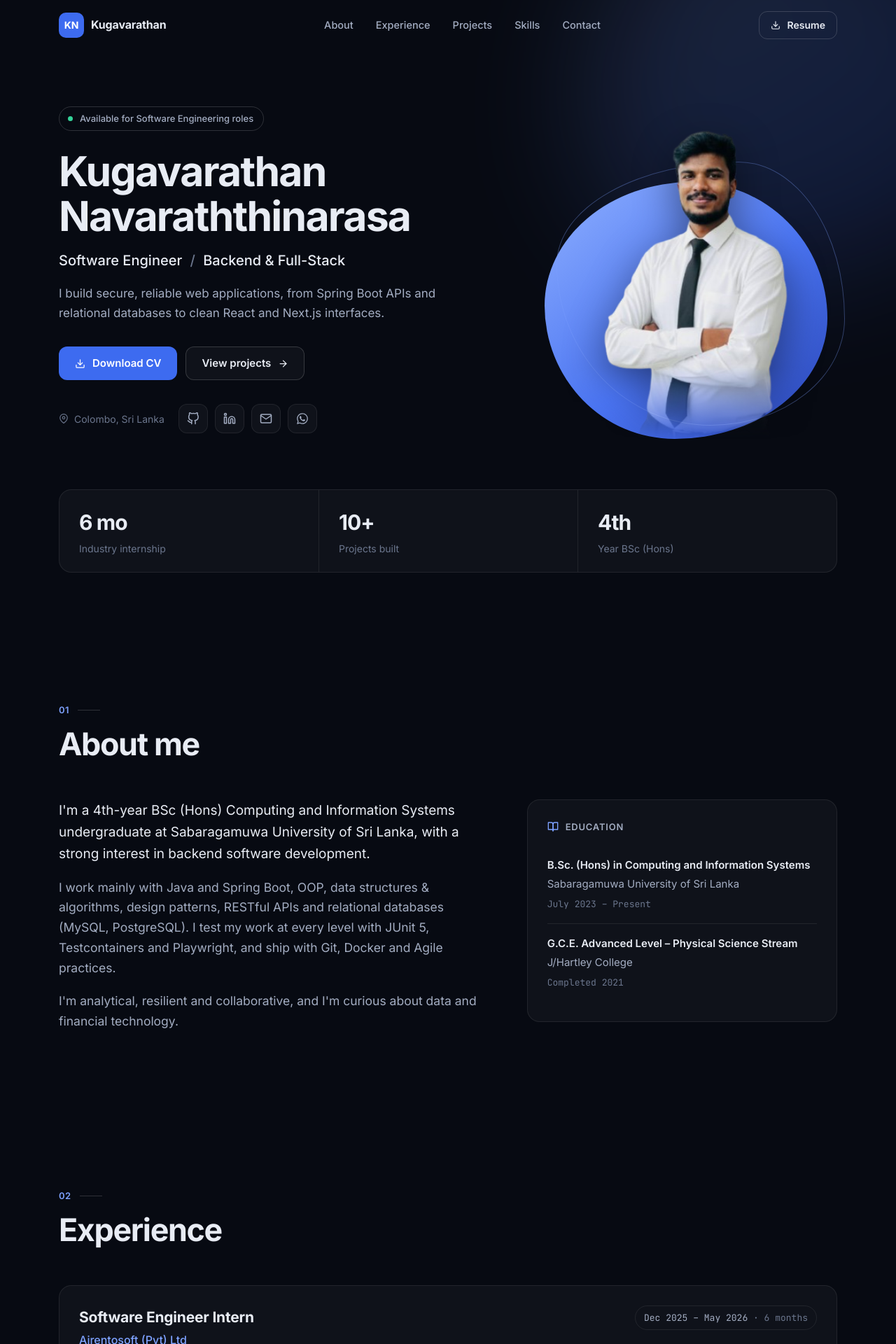
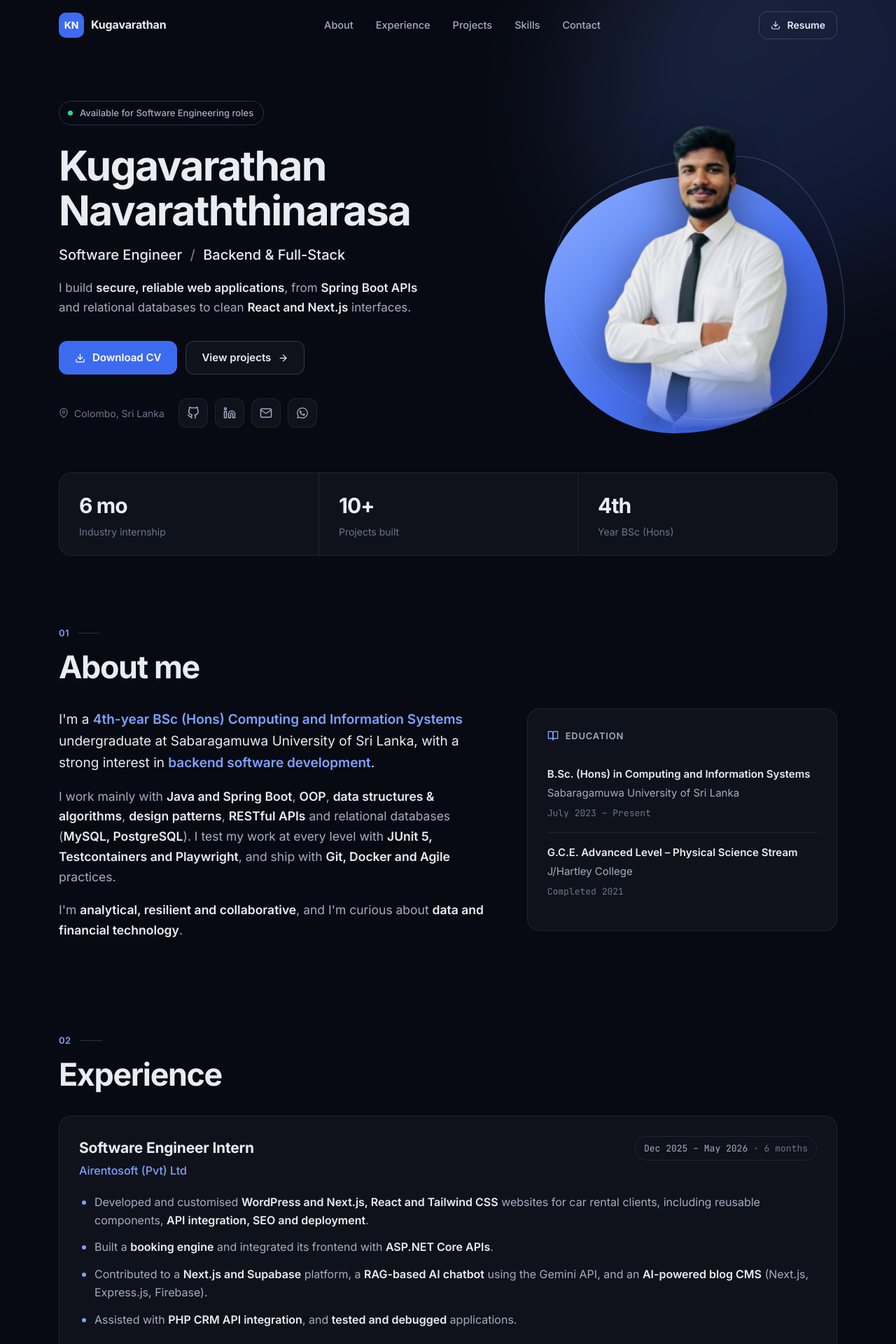
Before and after one commit to Nkugavarathan/My-Portfolio, a React (Create React App) app: page / in a window 1280 px wide. Shown: the top 1920 px of the page at 70% size. Built offline with nearby package versions, Linux system fonts and the light colour scheme.

Commit message:
Enhance text rendering with Rich component and apply highlighted formatting in portfolio content

```diff
--- a/src/App.css
+++ b/src/App.css
@@ -90,6 +90,16 @@ ul {
 
 .mono {
   font-family: var(--mono);
+}
+
+/* Highlighted key terms for skim readers */
+.hl {
+  color: var(--text);
+  font-weight: 600;
+}
+
+.about-text p:first-child .hl {
+  color: var(--accent);
 }
 
 /* Let grid/flex children shrink instead of overflowing on small screens */
@@ -325,8 +335,8 @@ ul {
    ========================================================== */
 .hero {
   position: relative;
-  min-height: min(100vh, 980px);
-  padding: calc(var(--nav-h) + 72px) 0 72px;
+  min-height: min(100vh, 900px);
+  padding: calc(var(--nav-h) + 64px) 0 32px;
   display: flex;
   flex-direction: column;
   justify-content: center;
@@ -501,7 +511,7 @@ ul {
 .stats {
   display: grid;
   grid-template-columns: repeat(3, 1fr);
-  margin-top: 72px;
+  margin-top: 56px;
   border: 1px solid var(--border);
   border-radius: var(--radius);
   background: var(--surface);
@@ -534,13 +544,13 @@ ul {
    Sections & cards
    ========================================================== */
 .section {
-  padding: 110px 0;
+  padding: 64px 0;
   position: relative;
 }
 
 .section-head {
   max-width: 680px;
-  margin-bottom: 52px;
+  margin-bottom: 32px;
 }
 
 .eyebrow {
@@ -829,7 +839,7 @@ ul {
 }
 
 .subhead {
-  margin: 64px 0 22px;
+  margin: 44px 0 20px;
 }
 
 .subhead h3 {
@@ -1130,7 +1140,7 @@ ul {
     grid-template-columns: 1fr;
   }
   .section {
-    padding: 80px 0;
+    padding: 48px 0;
   }
   .skill-row {
     grid-template-columns: 1fr;
--- a/src/components/Hero.js
+++ b/src/components/Hero.js
@@ -2,7 +2,7 @@ import React from "react"
 import { motion } from "framer-motion"
 import { FiArrowRight, FiGithub, FiLinkedin, FiMail, FiMapPin } from "react-icons/fi"
 import { FaWhatsapp } from "react-icons/fa"
-import { CvButton } from "./ui"
+import { CvButton, Rich } from "./ui"
 import { profile, stats } from "../data/portfolio"
 import photo from "../Assets/profile-cutout.png"
 
@@ -40,7 +40,7 @@ function Hero() {
           </motion.p>
 
           <motion.p className="hero-tagline" {...fade(0.2)}>
-            {profile.tagline}
+            <Rich text={profile.tagline} />
           </motion.p>
 
           <motion.div className="hero-cta" {...fade(0.28)}>
--- a/src/components/Sections.js
+++ b/src/components/Sections.js
@@ -10,7 +10,7 @@ import {
   FiPlay,
   FiUsers,
 } from "react-icons/fi"
-import { Section, Reveal, Chip } from "./ui"
+import { Section, Reveal, Chip, Rich } from "./ui"
 import {
   profile,
   education,
@@ -30,7 +30,9 @@ export function About() {
       <div className="about-grid">
         <Reveal className="about-text">
           {profile.summary.map((p) => (
-            <p key={p}>{p}</p>
+            <p key={p}>
+              <Rich text={p} />
+            </p>
           ))}
         </Reveal>
 
@@ -70,7 +72,9 @@ export function Experience() {
               </div>
               <ul className="job-points">
                 {job.points.map((p) => (
-                  <li key={p}>{p}</li>
+                  <li key={p}>
+                    <Rich text={p} />
+                  </li>
                 ))}
               </ul>
               <div className="chip-row">
@@ -130,11 +134,15 @@ export function Projects() {
             </div>
             <h3>{p.title}</h3>
             <p className="project-subtitle">{p.subtitle}</p>
-            <p>{p.description}</p>
+            <p>
+              <Rich text={p.description} />
+            </p>
             {p.highlight && (
               <p className="project-highlight">
                 <FiCheckCircle aria-hidden="true" />
-                <span>{p.highlight}</span>
+                <span>
+                  <Rich text={p.highlight} />
+                </span>
               </p>
             )}
             <div className="chip-row">
@@ -154,7 +162,9 @@ export function Projects() {
           <Reveal key={p.title} className="card project-card mini">
             <h4>{p.title}</h4>
             <p className="project-subtitle">{p.subtitle}</p>
-            <p>{p.description}</p>
+            <p>
+              <Rich text={p.description} />
+            </p>
             <div className="chip-row">
               {p.tech.slice(0, 5).map((t) => (
                 <Chip key={t}>{t}</Chip>
--- a/src/components/ui.js
+++ b/src/components/ui.js
@@ -46,6 +46,21 @@ export function CvButton({ variant = "primary", label = "Download CV" }) {
   )
 }
 
+// Renders text with **double-asterisk** parts highlighted, so skimmers catch key terms.
+export function Rich({ text }) {
+  return text
+    .split(/(\*\*[^*]+\*\*)/g)
+    .map((part, i) =>
+      part.startsWith("**") && part.endsWith("**") ? (
+        <strong key={i} className="hl">
+          {part.slice(2, -2)}
+        </strong>
+      ) : (
+        <React.Fragment key={i}>{part}</React.Fragment>
+      )
+    )
+}
+
 export function Chip({ children }) {
   return <span className="chip">{children}</span>
 }
--- a/src/data/portfolio.js
+++ b/src/data/portfolio.js
@@ -15,11 +15,11 @@ export const profile = {
   email: "kugavarathan28@gmail.com",
   phone: "+94 77 501 9192",
   tagline:
-    "I build secure, reliable web applications, from Spring Boot APIs and relational databases to clean React and Next.js interfaces.",
+    "I build **secure, reliable web applications**, from **Spring Boot APIs** and relational databases to clean **React and Next.js** interfaces.",
   summary: [
-    "I'm a 4th-year BSc (Hons) Computing and Information Systems undergraduate at Sabaragamuwa University of Sri Lanka, with a strong interest in backend software development.",
-    "I work mainly with Java and Spring Boot, OOP, data structures & algorithms, design patterns, RESTful APIs and relational databases (MySQL, PostgreSQL). I test my work at every level with JUnit 5, Testcontainers and Playwright, and ship with Git, Docker and Agile practices.",
-    "I'm analytical, resilient and collaborative, and I'm curious about data and financial technology.",
+    "I'm a **4th-year BSc (Hons) Computing and Information Systems** undergraduate at Sabaragamuwa University of Sri Lanka, with a strong interest in **backend software development**.",
+    "I work mainly with **Java and Spring Boot**, **OOP**, **data structures & algorithms**, **design patterns**, **RESTful APIs** and relational databases (**MySQL, PostgreSQL**). I test my work at every level with **JUnit 5, Testcontainers and Playwright**, and ship with **Git, Docker and Agile** practices.",
+    "I'm **analytical, resilient and collaborative**, and I'm curious about **data and financial technology**.",
   ],
   socials: {
     github: "https://github.com/Nkugavarathan",
@@ -43,10 +43,10 @@ export const experience = [
     period: "Dec 2025 – May 2026",
     duration: "6 months",
     points: [
-      "Developed and customised WordPress and Next.js, React and Tailwind CSS websites for car rental clients, including reusable components, API integration, SEO and deployment.",
-      "Built a booking engine and integrated its frontend with ASP.NET Core APIs.",
-      "Contributed to a Next.js and Supabase platform, a RAG-based AI chatbot using the Gemini API, and an AI-powered blog CMS (Next.js, Express.js, Firebase).",
-      "Assisted with PHP CRM API integration, and tested and debugged applications.",
+      "Developed and customised **WordPress and Next.js, React and Tailwind CSS** websites for car rental clients, including reusable components, **API integration, SEO and deployment**.",
+      "Built a **booking engine** and integrated its frontend with **ASP.NET Core APIs**.",
+      "Contributed to a **Next.js and Supabase** platform, a **RAG-based AI chatbot** using the Gemini API, and an **AI-powered blog CMS** (Next.js, Express.js, Firebase).",
+      "Assisted with **PHP CRM API integration**, and **tested and debugged** applications.",
     ],
     tags: ["Next.js", "React", "Tailwind CSS", "WordPress", "ASP.NET Core APIs", "Supabase", "Gemini API", "Firebase"],
   },
@@ -73,7 +73,7 @@ export const projects = [
     description:
       "Customer site and admin portal with seat-map booking (Standard/Premium/VIP), Stripe Checkout, promo codes, self-service refunds and emailed PDF tickets with QR check-in.",
     highlight:
-      "Stops double booking under concurrent requests using unique constraints, pessimistic row locks and 10-minute seat holds. Payments are confirmed by verified, idempotent Stripe webhooks.",
+      "Stops **double booking under concurrent requests** using unique constraints, **pessimistic row locks** and 10-minute seat holds. Payments are confirmed by verified, **idempotent Stripe webhooks**.",
     tech: ["Java", "Spring Boot", "Spring Security", "JWT", "MySQL", "Stripe", "React", "Tailwind CSS"],
     github: "https://github.com/Nkugavarathan/cinebook-movie-event-booking",
   },
@@ -84,7 +84,7 @@ export const projects = [
     description:
       "Till and back-office system: camera barcode scanning, cashier shifts, cash-drawer reconciliation, split payments, returns, purchasing, stock counts, CSV reports and click-and-collect.",
     highlight:
-      "An idempotent, all-or-nothing checkout uses manager approval tokens and deducts stock from a locked ledger (first-expiry-first-out batches, moving-average cost).",
+      "An **idempotent, all-or-nothing checkout** uses manager approval tokens and deducts stock from a **locked inventory ledger** (first-expiry-first-out batches, moving-average cost).",
     tech: ["Java", "Spring Boot", "MySQL", "Flyway", "Bucket4j", "JUnit 5", "Next.js", "Zustand", "TanStack Query"],
     github: "https://github.com/Nkugavarathan/POS-System",
   },
@@ -95,7 +95,7 @@ export const projects = [
     description:
       "Multi-tenant platform for projects, tasks, budgets, expense approvals, purchase orders, inventory, versioned documents, risks and safety incidents.",
     highlight:
-      "6-role permission model, JWT with refresh-token rotation, and approval workflows with optimistic locking and a transactional audit trail. Covered by Testcontainers tests.",
+      "**6-role permission model**, **JWT with refresh-token rotation**, and approval workflows with **optimistic locking** and a **transactional audit trail**. Covered by **Testcontainers** tests.",
     tech: ["Java", "Spring Boot", "PostgreSQL", "Flyway", "Testcontainers", "Docker", "Next.js", "Zod", "Playwright"],
     github: "https://github.com/Nkugavarathan/Construction-Management",
   },
@@ -106,7 +106,7 @@ export const projects = [
     description:
       "Trilingual (English, Sinhala, Tamil) rental and airport-transfer platform with place autocomplete, NIC-verified owner listings and a Google sign-in admin panel.",
     highlight:
-      "Live trip tracking: drivers stream GPS and riders follow along via Server-Sent Events. Per-trip GPS trails are kept for 90 days so admins can replay routes.",
+      "**Live trip tracking**: drivers stream GPS and riders follow along via **Server-Sent Events**. Per-trip GPS trails are kept for 90 days so admins can **replay routes**.",
     tech: ["Next.js 16", "React 19", "Tailwind CSS 4", "Prisma", "MySQL", "Auth.js", "Leaflet", "Google Maps API"],
     live: "https://airportridelanka.com/en",
   },
@@ -114,7 +114,7 @@ export const projects = [
     title: "FitGenius",
     subtitle: "AI Fitness Tracker",
     description:
-      "Fitness tracking for workouts, goals and progress, with Gemini AI tips, motivation and a chat-based virtual trainer. Includes JWT auth and Recharts dashboards.",
+      "Fitness tracking for workouts, goals and progress, with **Gemini AI** tips, motivation and a **chat-based virtual trainer**. Includes JWT auth and Recharts dashboards.",
     tech: ["Java", "Spring Boot", "React", "MySQL", "Gemini AI", "Tailwind CSS"],
     github: "https://github.com/Nkugavarathan/fitgenius-ai-fitness-tracker",
   },
@@ -122,7 +122,7 @@ export const projects = [
     title: "VARA Fashion",
     subtitle: "MERN Shopping Platform",
     description:
-      "Full-stack MERN store with MVC architecture: login, product management, cart, admin dashboard, JWT and role-based auth, chatbot, analytics and PDF receipts.",
+      "Full-stack **MERN** store with **MVC architecture**: login, product management, cart, admin dashboard, JWT and role-based auth, chatbot, analytics and PDF receipts.",
     tech: ["MongoDB", "Express.js", "React", "Node.js", "Tailwind CSS"],
     github: "https://github.com/Nkugavarathan/vara-fashion-ecommerce-mern",
     demo: "https://www.youtube.com/watch?v=hywZ-p3JLxE&feature=youtu.be",
```
